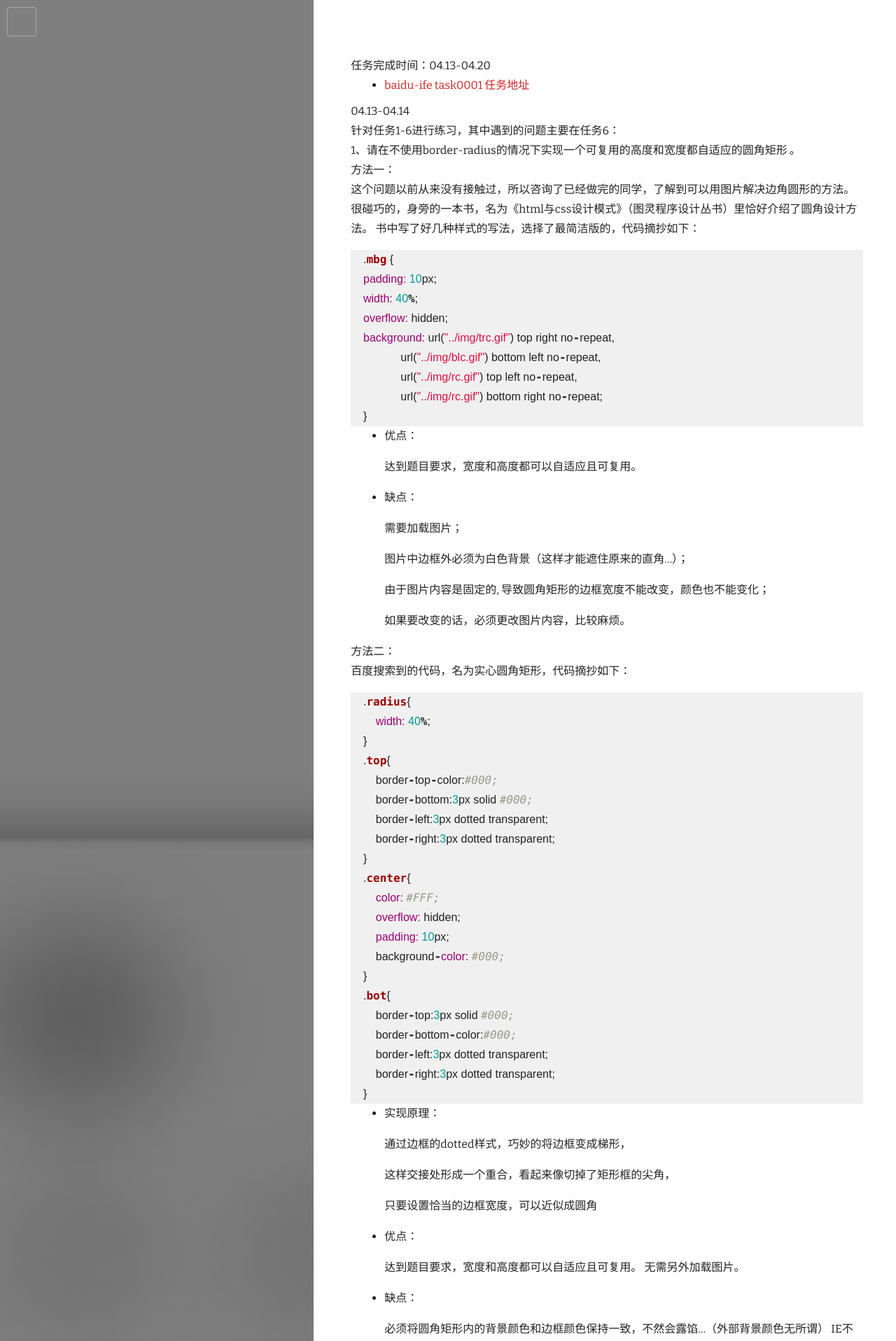
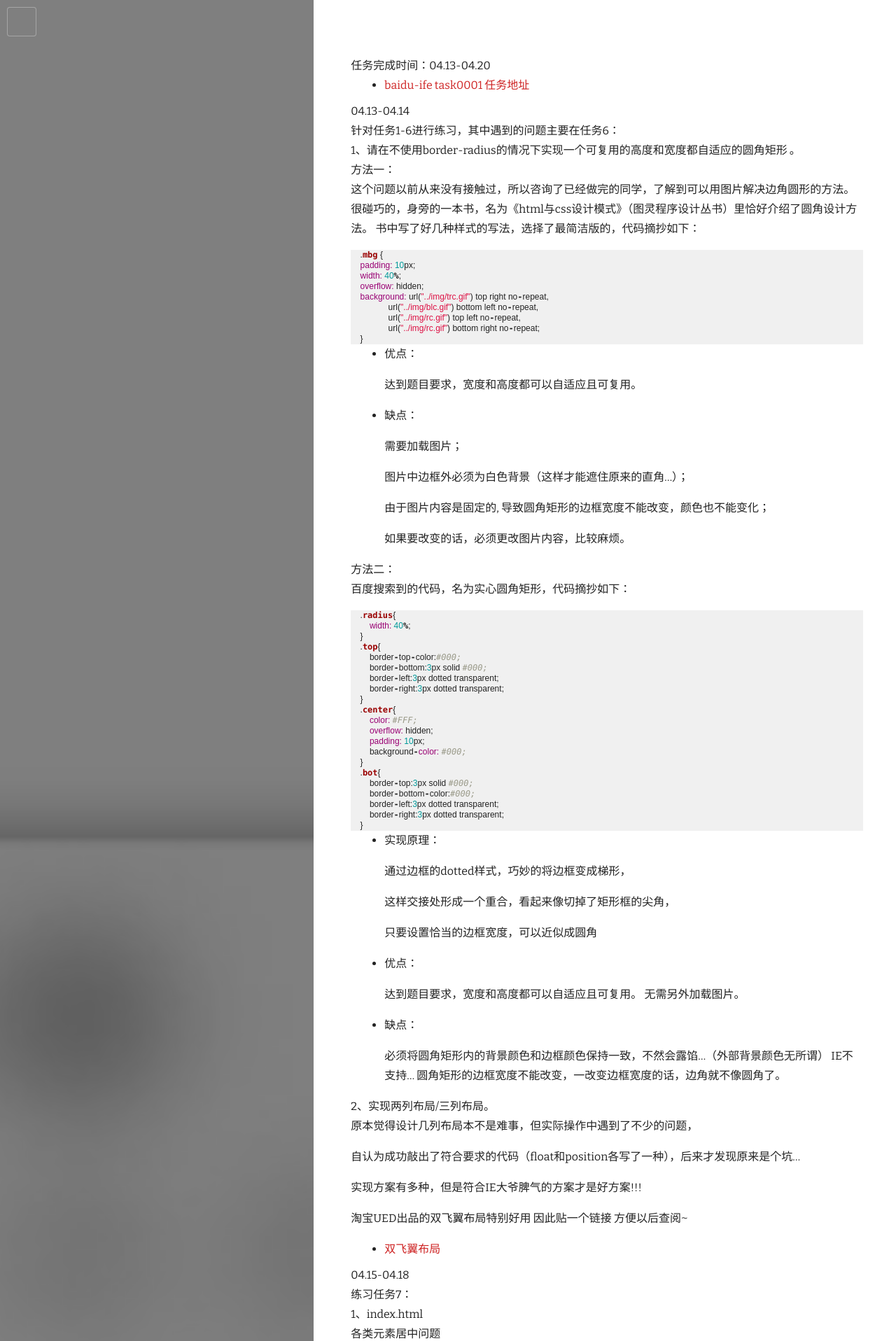
Before and after one commit to ch1oechao/ch1oechao.github.io, a Jekyll site: the page built from _posts/2015-05-02-baidu-ife-task0001-Note.md, in a window 1280 px wide. Shown: the top 1916 px of the page at 70% size. Built offline with Jekyll 4.4.1, drawn with Linux system fonts in a browser that asks for light colours; nearby versions of some CDN libraries; some web fonts are replaced; Markdown is read by kramdown in place of the engine named in the settings; some of the changed text lies outside the part shown.

Commit message:
fix font

```diff
--- a/_posts/2015-05-02-baidu-ife-task0001-Note.md
+++ b/_posts/2015-05-02-baidu-ife-task0001-Note.md
@@ -123,8 +123,8 @@ featured_image: /images/baidu-ife.jpg
 
 {% highlight ruby %}
 
-    text-align: center /*相对父级元素的居中
-    margin: 0 auto //设置子元素居中
+    text-align: center /*相对父级元素的居中*/
+    margin: 0 auto /*设置子元素居中*/
 
 {% endhighlight %}
 
@@ -132,13 +132,13 @@ featured_image: /images/baidu-ife.jpg
 
 {% highlight ruby %}
 
-    //margin和transform的结合
-    //水平方法为：
+    /*margin和transform的结合*/
+    /*水平方法为：*/
 
     margin-left: 50%;
     transform: translateX(-50%);
 
-    //以此类推，垂直居中的方法为：
+    /*以此类推，垂直居中的方法为*/
 
     margin-top:50%;
     transform: translateY(-50%);
--- a/assets/css/syntax.css
+++ b/assets/css/syntax.css
@@ -1,4 +1,4 @@
-.highlight  { background: #f0f0f0; font-family: 'consolas', arial, Serif;}
+.highlight  { background: #f0f0f0; font-size: 12px; line-height: 15px; font-family: 'consolas', arial, Serif;}
 .highlight .c { color: #999988; font-style: italic } /* Comment */
 .highlight .err { color: #a61717; background-color: #e3d2d2 } /* Error */
 .highlight .k { font-weight: bold } /* Keyword */
```
